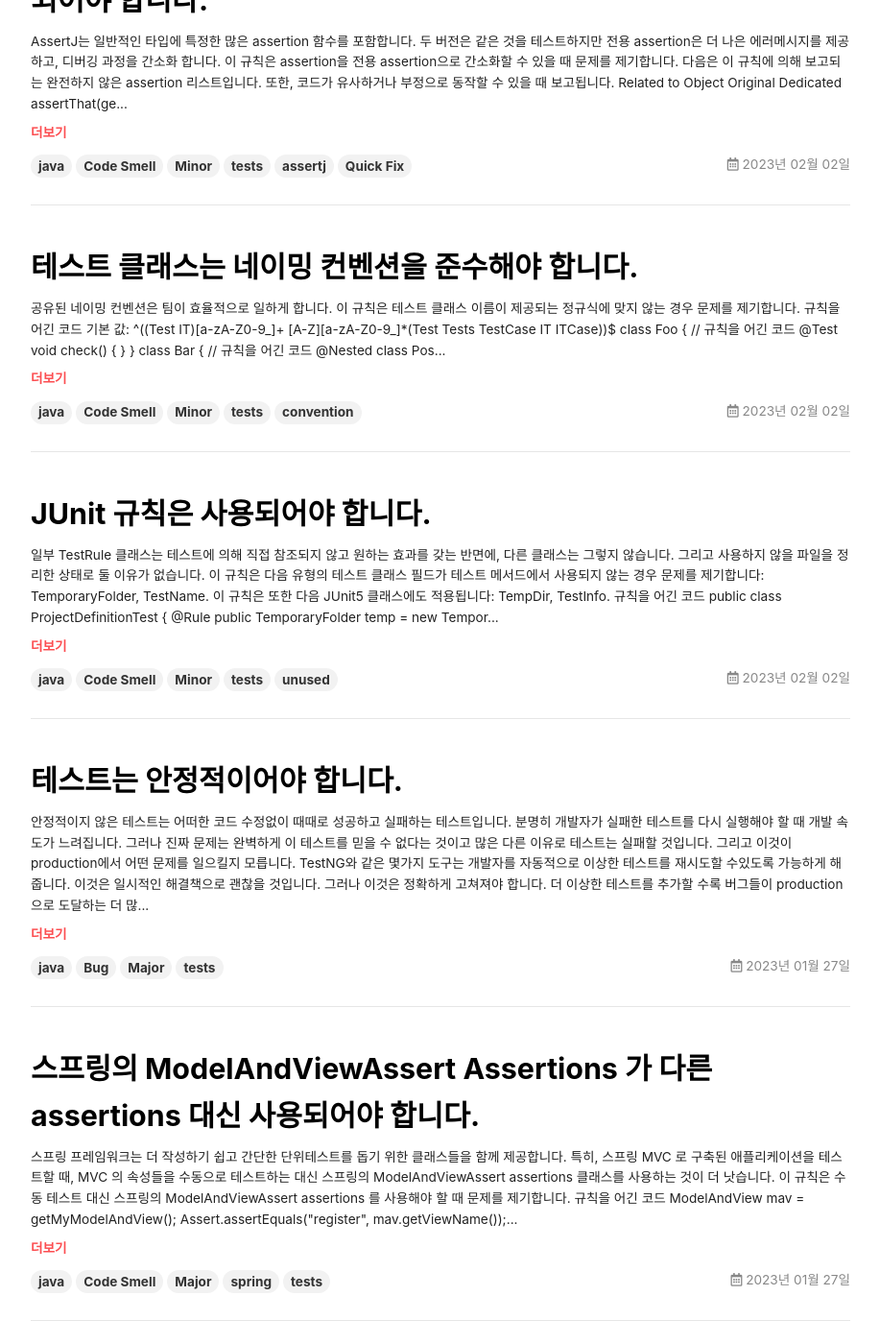
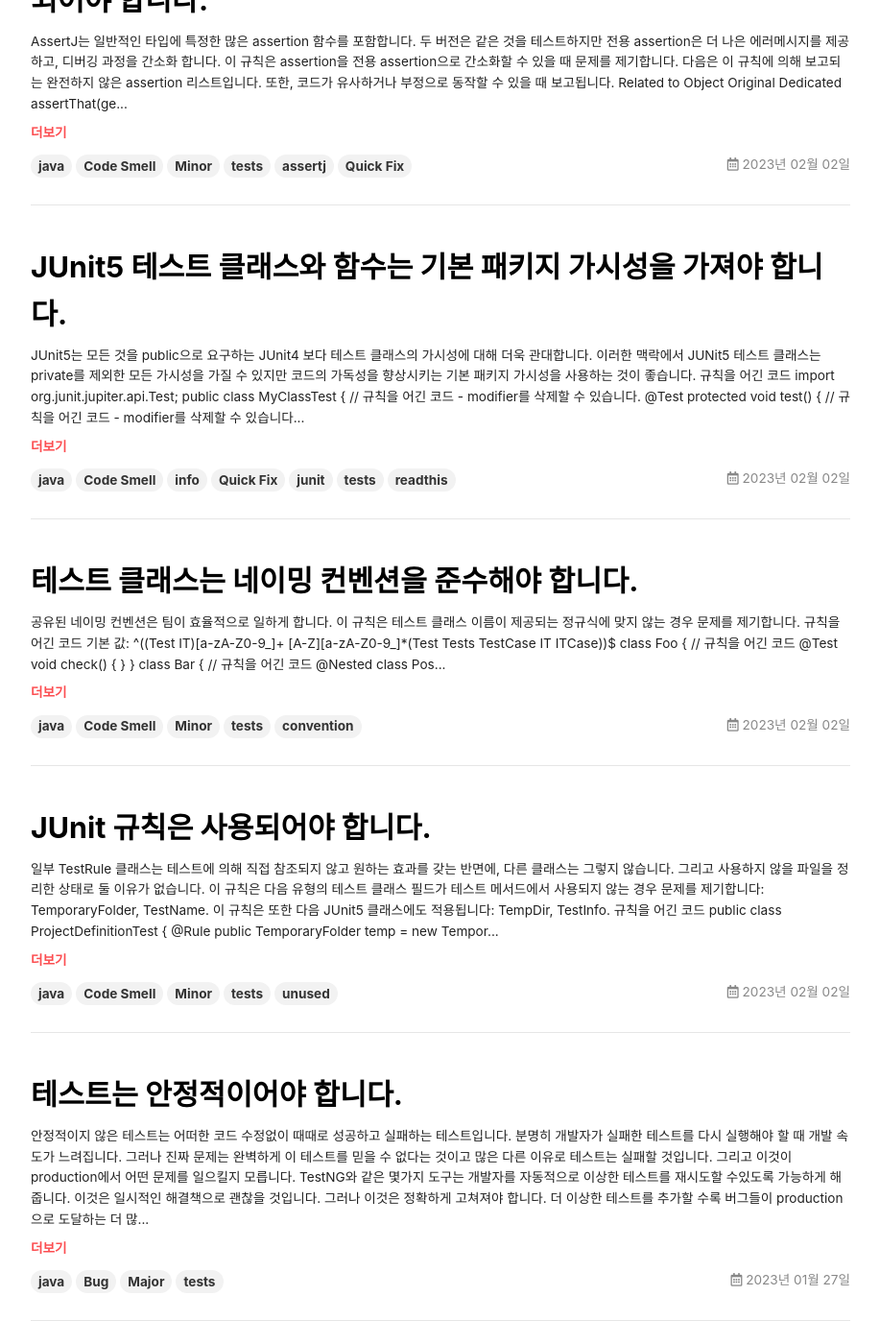
Before and after one commit to kantabile/sonarkube, a Jekyll site: the page built from index.html, in a window 1280 px wide and 1400 px high, scrolled down 814 px. Shown: the whole window at 96% size, without its empty margins (181-1098 px from the left). Built offline with Jekyll 4.4.1, drawn with Linux system fonts in a browser that asks for light colours; nearby versions of some CDN libraries; the list of posts is cut into pages by our own code; some of the changed text lies outside the part shown.

Commit message:
docs:RSPEC-5786

````diff
--- /dev/null
+++ b/_posts/java/2023-02-02-RSPEC-5786.md
@@ -0,0 +1,50 @@
+---
+title: JUnit5 테스트 클래스와 함수는 기본 패키지 가시성을 가져야 합니다.
+tags: [java, Code Smell, info, Quick Fix, junit, tests, readthis]
+---
+
+JUnit5는 모든 것을 public으로 요구하는 JUnit4 보다 테스트 클래스의 가시성에 대해 더욱 관대합니다.
+
+이러한 맥락에서 JUNit5 테스트 클래스는 private를 제외한 모든 가시성을 가질 수 있지만 코드의 가독성을 향상시키는 기본 패키지 가시성을 사용하는 것이 좋습니다.
+
+
+### 규칙을 어긴 코드
+
+```java
+import org.junit.jupiter.api.Test;
+
+public class MyClassTest { // 규칙을 어긴 코드 - modifier를 삭제할 수 있습니다.
+    @Test
+    protected void test() { // 규칙을 어긴 코드 - modifier를 삭제할 수 있습니다.
+        // ...
+    }
+}
+```
+
+### 규칙을 준수한 코드
+
+```java
+import org.junit.jupiter.api.Test;
+
+class MyClassTest {
+    @Test
+    void test() {
+        // ...
+    }
+}
+```
+
+### 예외
+
+This rule does not raise an issue about private visibility, because private test methods and classes are systematically ignored by JUnit5, without a proper warning. It’s not a Code Smell but a Bug handled by the rule {rule:java:S5810} .
+
+### 참고
+
+* [JUnit 5 Test Classes and Methods](https://junit.org/junit5/docs/current/user-guide/#writing-tests-classes-and-methods)
+
+---
+If you like SONARKUBE, don't forget to give me a star. :star2:
+
+> [원문으로 바로가기](https://rules.sonarsource.com/java/tag/tests/RSPEC-2924)
+
+> [![Star This Project](https://img.shields.io/github/stars/kantabile/sonarkube.svg?label=Stars&style=social)](https://github.com/kantabile/sonarkube)
````
Also changed, not shown: _posts/java/2023-02-02-RSPEC-2924.md (+1 -1 lines).
